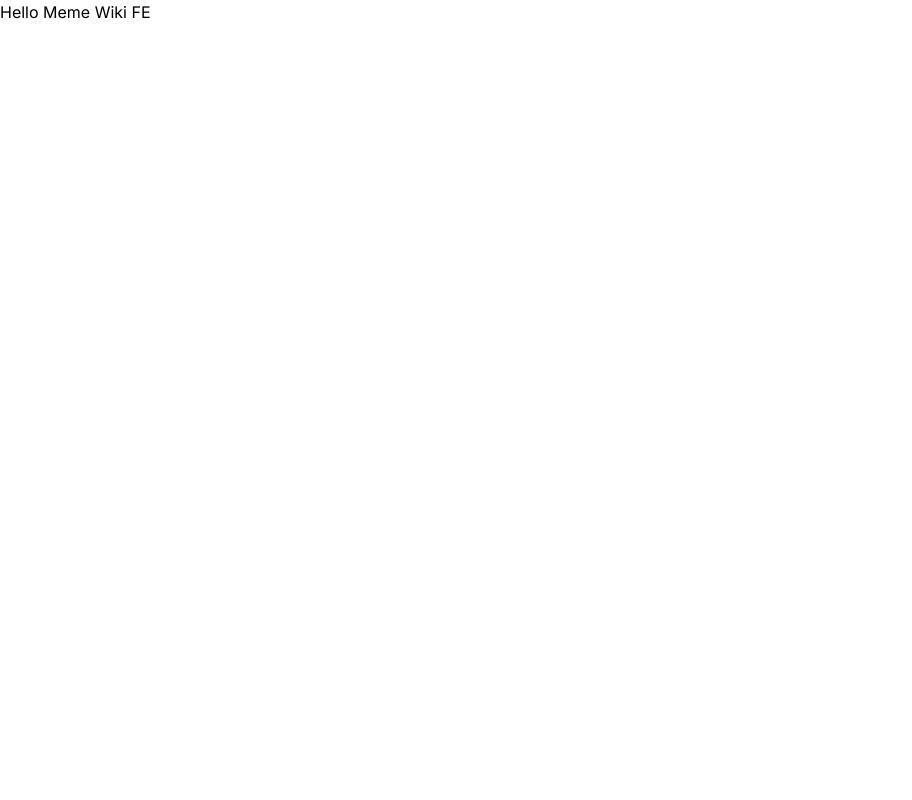
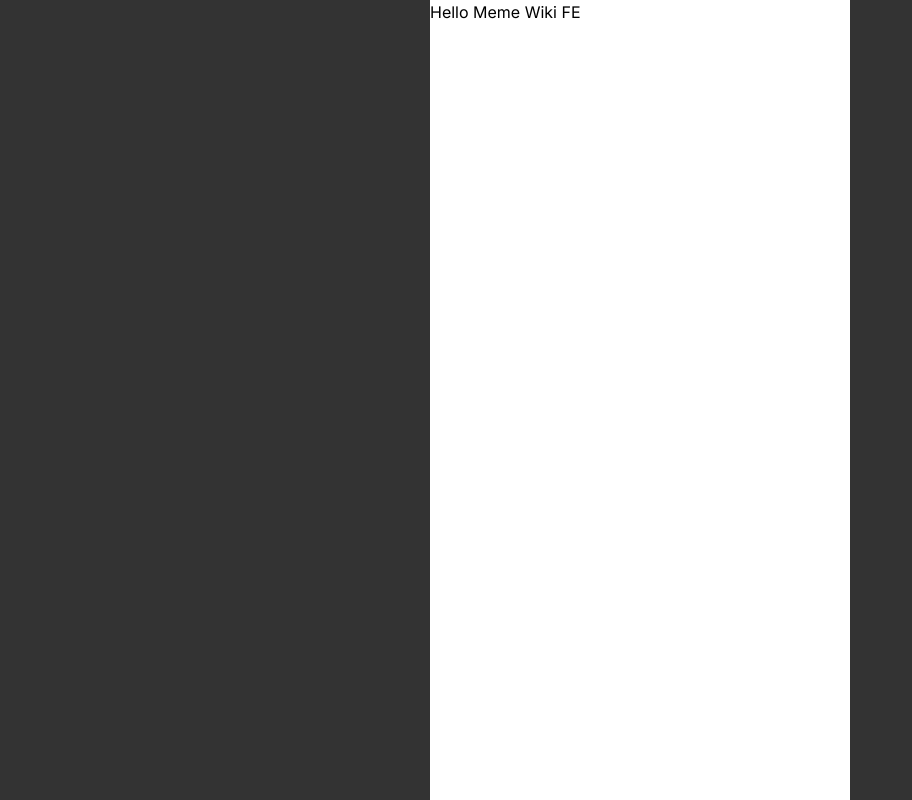
Before and after one commit to powerku/meme-wiki-fe, a Next.js app: page / in a window 1280 px wide. Shown: the whole page, without its empty margins (0-912 px from the left). Built offline with nearby package versions, Linux system fonts and the light colour scheme.

Commit message:
add: layout 설정 추가

```diff
--- a/src/app/globals.css
+++ b/src/app/globals.css
@@ -15,6 +15,10 @@
     --background-end-rgb: 0, 0, 0;
   }
 }
-
+html {
+  height: 100%;
+}
 body {
+  height: 100%;
+  background: rgb(51, 51, 51);
 }
--- a/src/app/layout.js
+++ b/src/app/layout.js
@@ -11,7 +11,13 @@ export const metadata = {
 export default function RootLayout({ children }) {
   return (
     <html lang="en">
-      <body className={inter.className}>{children}</body>
+      <body className={inter.className}>
+      <div id="wrap" className="m-0 mx-auto h-full bg-white" style={{
+        minWidth: '320px',
+        maxWidth: '420px'
+      }}>
+        {children}</div>
+      </body>
     </html>
   )
 }
--- a/src/app/page.js
+++ b/src/app/page.js
@@ -1,5 +1,5 @@
-import Image from 'next/image'
-
 export default function Home() {
-  return <h1>Hello Meme Wiki FE</h1>
+  return (
+        <h1>Hello Meme Wiki FE</h1>
+  )
 }
```
